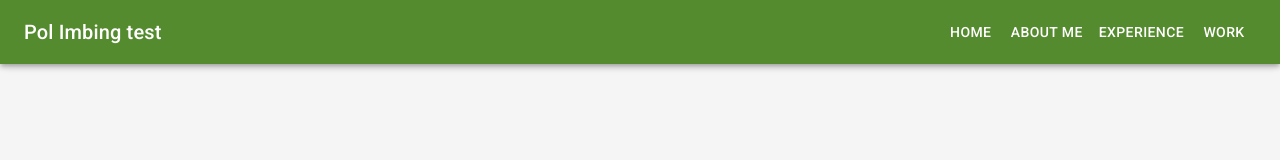
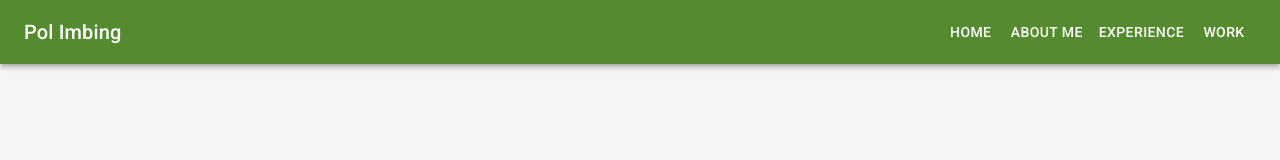
Before and after one commit to uraman2000/Portfolio, a React (Create React App) app: page / in a window 1280 px wide. Shown: the top 160 px of the page. Built offline with nearby package versions, Linux system fonts and the light colour scheme.

Commit message:
reverting back the test

```diff
--- a/src/Components/NavBar.tsx
+++ b/src/Components/NavBar.tsx
@@ -58,7 +58,7 @@ export default function NavBar(props: Props) {
         <AppBar>
           <Toolbar>
             <Typography variant="h6" style={{ flex: 1 }}>
-              Pol Imbing test
+              Pol Imbing
             </Typography>
             {links.map((item: any, key: any) => (
               <Button key={key} href={item.link} color="inherit">
```
